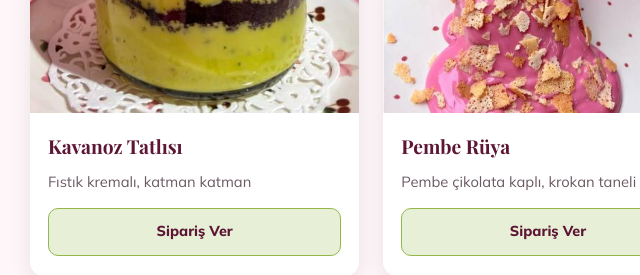
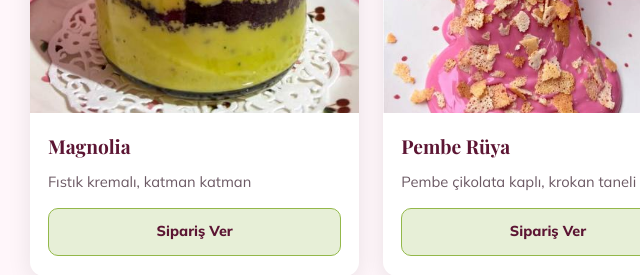
Before and after one commit to yusuf313686/pinkandcakes, a plain HTML site: page index.html in a window 1280 px wide. Shown: the part 1860-2135 px from the top of the page, 92-732 px from the left. Drawn offline with nearby package versions, Linux system fonts and the light colour scheme.

Commit message:
Update index.html

```diff
--- a/index.html
+++ b/index.html
@@ -127,7 +127,7 @@ const CONFIG = {
     { name: "Çekiçli Kalp", desc: "Sevdiklerinize sürprizli pembe kalp", img: "cekicli-kalp.jpg" },
     { name: "Çilekli Milföy", desc: "Taze çilek ve bol çikolata soslu", img: "cilekli-milfoy.jpg" },
     { name: "Fıstıklı Bomba", desc: "Antep fıstığı ve çikolata kaplı", img: "fistikli-bomba.jpg" },
-    { name: "Kavanoz Tatlısı", desc: "Fıstık kremalı, katman katman", img: "kavanoz-tatlisi.jpg" },
+    { name: "Magnolia", desc: "Fıstık kremalı, katman katman", img: "kavanoz-tatlisi.jpg" },
     { name: "Pembe Rüya", desc: "Pembe çikolata kaplı, krokan taneli", img: "pembe-ruya.jpg" }
   ],
 
```
